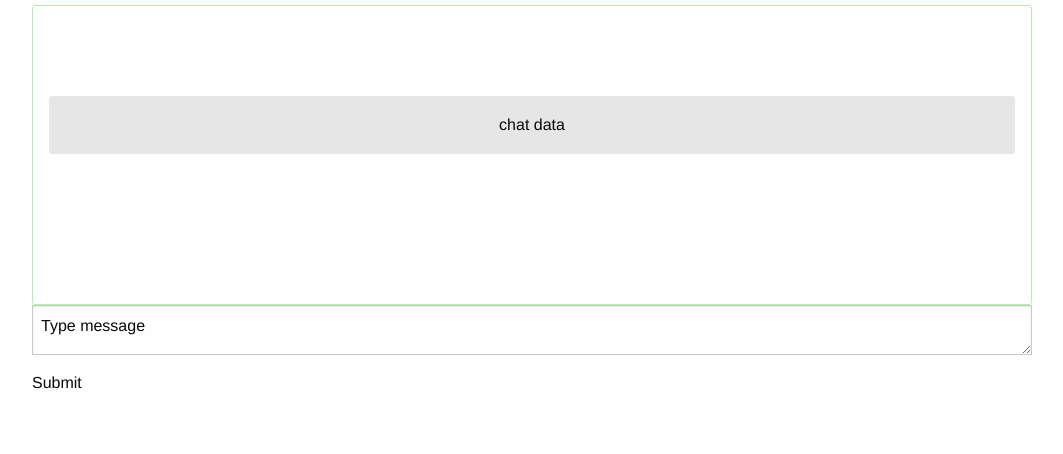
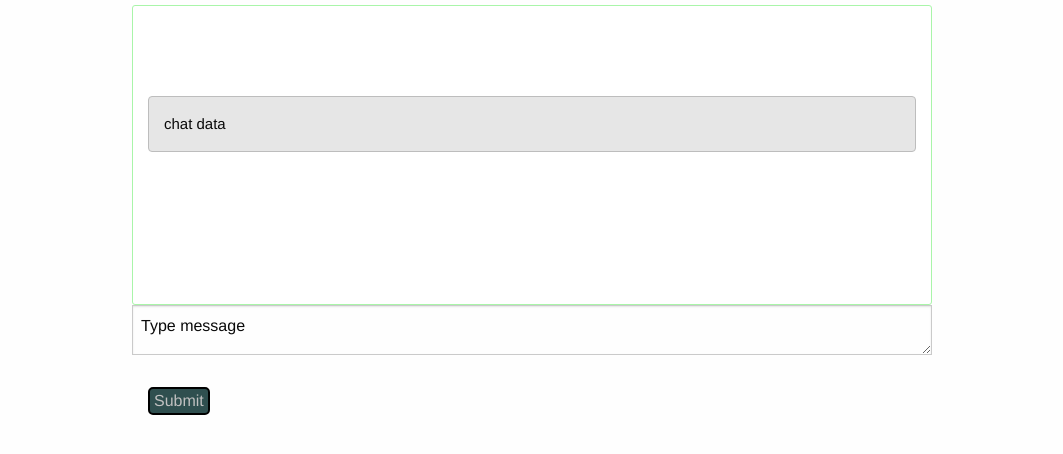
Before and after one commit to kelvinkipsang/chat-system, a plain HTML site: page index.html in a window 1280 px wide. Shown: the part 70-524 px from the top of the page, without its empty margins (108-1171 px from the left). Drawn offline with nearby package versions, Linux system fonts and the light colour scheme; files whose address does not match are found by name.

Commit message:
editing body making changes to css file

```diff
--- a/css/app.css
+++ b/css/app.css
@@ -20,9 +20,25 @@ h1{
     margin: 1em;
     background: #e6e6e6;
     margin-top: 90px;
-    text-align: center;
+
     padding: 1em;
-    font font-size:
+    font-size:15px;
     border: 1px solid #bdbdbd;
     border-radius: 4px;
 }
+.message{
+    margin;1em 0  0 0;
+}
+.message textarea{
+    border: none;
+    padding:6px;
+    text-decoration: none;
+}
+ .btn{
+margin: 1em;
+    border:2px solid black;
+     border-radius: 5px;
+     padding: 4px;
+     background-color: darkslategrey;
+     color: silver
+}
--- a/index.html
+++ b/index.html
@@ -25,7 +25,7 @@
 
     <div class="row">
 
-    <div class="small-10 small-centered content">
+    <div class="small-8 small-centered content">
         <p>chat data</p>
 
 
@@ -34,9 +34,9 @@
 
          <div class="row">
 
-    <div class="small-10 small-centered messg">
+    <div class="small-8 small-centered messg">
         <textarea>Type message</textarea>
-        <button>Submit</button>
+        <button class="btn">Submit</button>
 
 
     </div>
```
